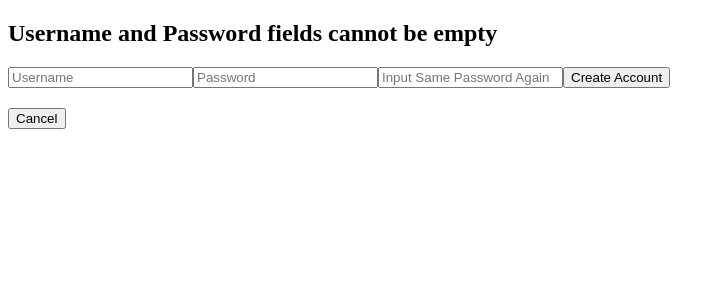
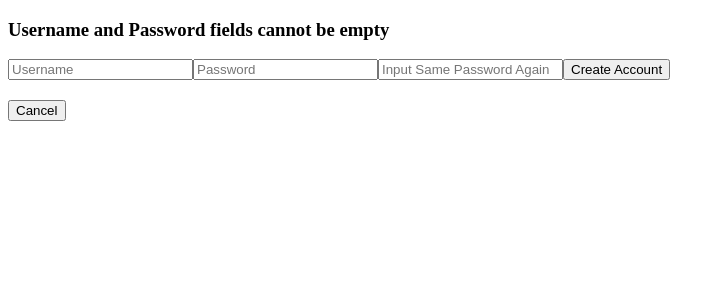
Before and after one commit to zain-720/UniManager, a React (Vite) app in the folder uni-manager/: page /create-account in a window 1280 px wide. Shown: the top 300 px of the page, without its empty margins (0-725 px from the left). Built offline with nearby package versions, Linux system fonts and the light colour scheme.

Commit message:
Slight display updates

```diff
--- a/uni-manager/src/Components/CreateAccountComponenets/CreateAccount.jsx
+++ b/uni-manager/src/Components/CreateAccountComponenets/CreateAccount.jsx
@@ -17,11 +17,11 @@ function CreateAccount(){
     return (
 
         <div>
-            <h2>Username and Password fields cannot be empty</h2>
+            <h3>Username and Password fields cannot be empty</h3>
             <div>
-                {emptyCheck && <h3>Username or Password feild is empty, fill them out</h3>}
-                {!creationResult && <h3>Username already taken try another one</h3>}
-                {!passwordDiffCheck && <h3>Passwords are different try again</h3>}
+                {emptyCheck && <h4>Username or Password feild is empty, fill them out</h4>}
+                {!creationResult && <h4>Username already taken try another one</h4>}
+                {!passwordDiffCheck && <h4>Passwords are different try again</h4>}
             </div>
             <div>
                 <TextInput type="text" placeholder="Username" value={userName} func={setUsername}/>
```
